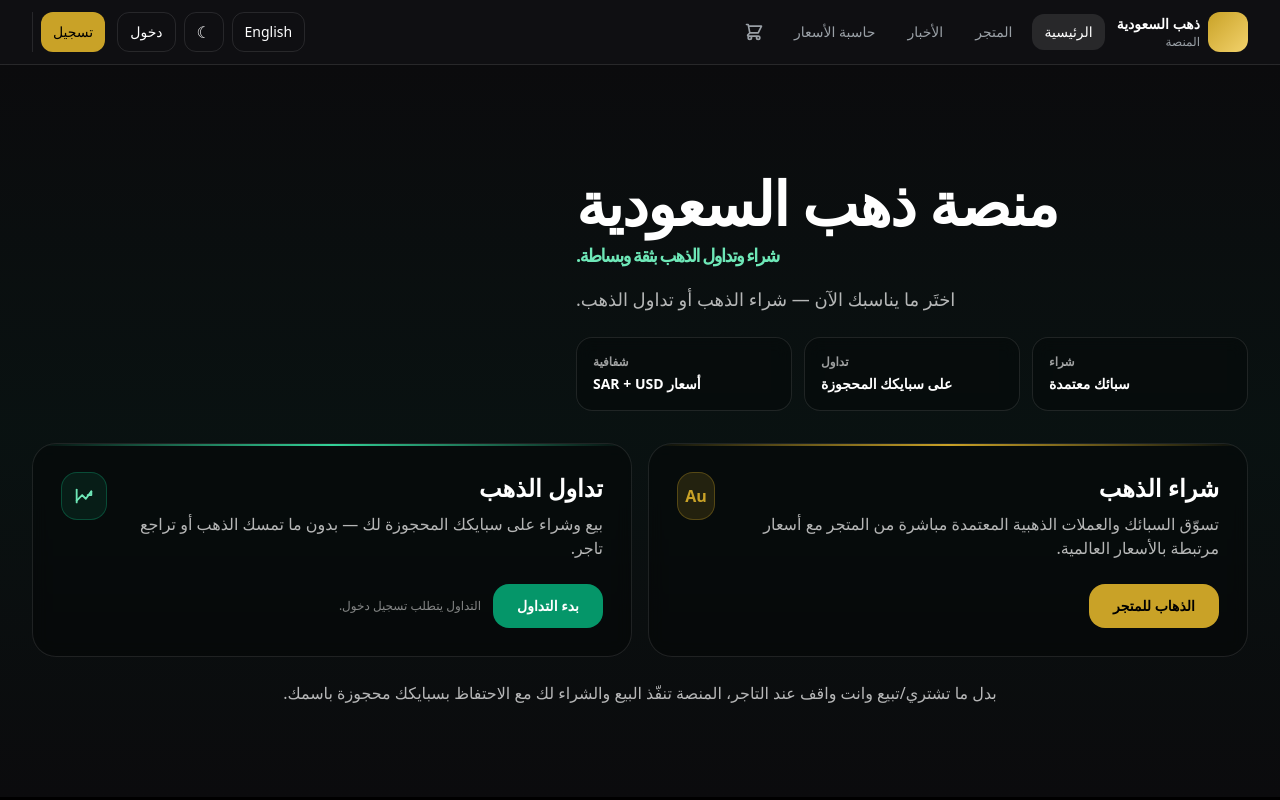
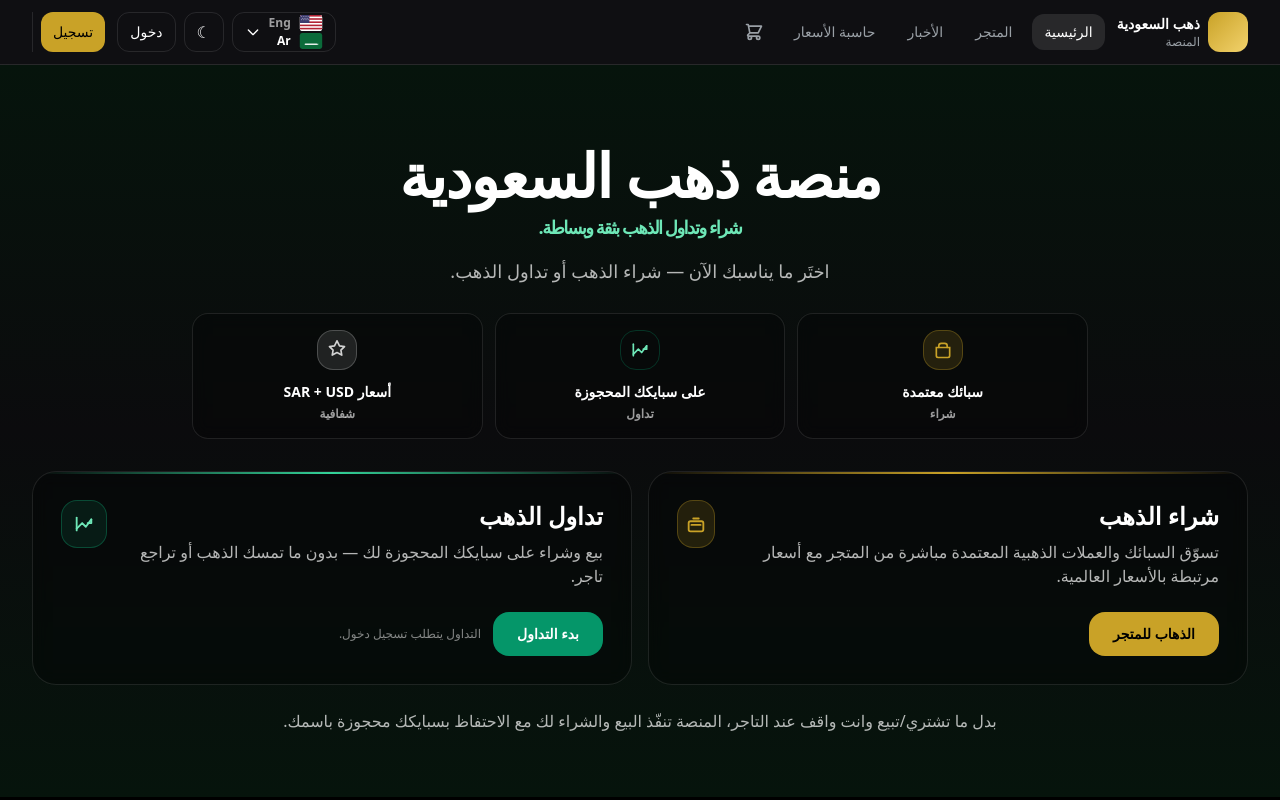
Before and after one commit to MohamedElbaloty/Gold, a React (Create React App) app in the folder frontend/: page / in a window 1280 px wide. Shown: the top 800 px of the page. Built offline with nearby package versions, Linux system fonts and the light colour scheme; no server answers.

Commit message:
Improve homepage hero and language switcher
Center feature cards with icons, refine Saudi-inspired background, and add Eng/Ar dropdown with US/SA flags.

```diff
--- a/frontend/src/components/Navbar.js
+++ b/frontend/src/components/Navbar.js
@@ -30,6 +30,54 @@ const ChevronDown = ({ className }) => (
   </svg>
 );
 
+// Small flag icons (inline SVG)
+const FlagUS = ({ className }) => (
+  <svg viewBox="0 0 28 20" className={className} aria-hidden="true">
+    <rect width="28" height="20" rx="3" fill="#fff" />
+    <g clipPath="url(#usClip)">
+      <rect width="28" height="20" fill="#fff" />
+      <g fill="#B22234">
+        <rect y="0" width="28" height="2" />
+        <rect y="4" width="28" height="2" />
+        <rect y="8" width="28" height="2" />
+        <rect y="12" width="28" height="2" />
+        <rect y="16" width="28" height="2" />
+      </g>
+      <rect width="12" height="10" fill="#3C3B6E" />
+      <g fill="#fff" opacity="0.9">
+        <circle cx="2" cy="2" r="0.55" />
+        <circle cx="4.3" cy="2" r="0.55" />
+        <circle cx="6.6" cy="2" r="0.55" />
+        <circle cx="8.9" cy="2" r="0.55" />
+        <circle cx="11.2" cy="2" r="0.55" />
+        <circle cx="3.1" cy="4" r="0.55" />
+        <circle cx="5.4" cy="4" r="0.55" />
+        <circle cx="7.7" cy="4" r="0.55" />
+        <circle cx="10" cy="4" r="0.55" />
+        <circle cx="2" cy="6" r="0.55" />
+        <circle cx="4.3" cy="6" r="0.55" />
+        <circle cx="6.6" cy="6" r="0.55" />
+        <circle cx="8.9" cy="6" r="0.55" />
+        <circle cx="11.2" cy="6" r="0.55" />
+      </g>
+    </g>
+    <defs>
+      <clipPath id="usClip">
+        <rect width="28" height="20" rx="3" />
+      </clipPath>
+    </defs>
+  </svg>
+);
+
+const FlagSA = ({ className }) => (
+  <svg viewBox="0 0 28 20" className={className} aria-hidden="true">
+    <rect width="28" height="20" rx="3" fill="#0B6B3A" />
+    {/* simple sword line (no script) */}
+    <path d="M7 14h14" stroke="#fff" strokeWidth="2" strokeLinecap="round" opacity="0.9" />
+    <path d="M21 14l2-1v2z" fill="#fff" opacity="0.9" />
+  </svg>
+);
+
 // Trading icon
 const TradeIcon = ({ className }) => (
   <svg className={className} fill="none" stroke="currentColor" viewBox="0 0 24 24" aria-hidden="true">
@@ -40,15 +88,17 @@ const TradeIcon = ({ className }) => (
 
 const Navbar = () => {
   const { user, logout, accountMode, setAccountMode } = useContext(AuthContext);
-  const { lang, toggleLang, theme, toggleTheme } = useContext(UiContext);
+  const { lang, setLang, theme, toggleTheme } = useContext(UiContext);
   const navigate = useNavigate();
   const location = useLocation();
   const [menuOpen, setMenuOpen] = useState(false);
   const [userMenuOpen, setUserMenuOpen] = useState(false);
   const [balanceMenuOpen, setBalanceMenuOpen] = useState(false);
+  const [langMenuOpen, setLangMenuOpen] = useState(false);
   const [balances, setBalances] = useState({ demo: null, real: null });
   const userMenuRef = useRef(null);
   const balanceMenuRef = useRef(null);
+  const langMenuRef = useRef(null);
 
   const isActive = (path) => location.pathname === path || location.pathname.startsWith(path + '/');
 
@@ -69,7 +119,7 @@ const Navbar = () => {
       profile: lang === 'ar' ? 'الملف الشخصي' : 'Profile',
       changePassword: lang === 'ar' ? 'تغيير كلمة المرور' : 'Change password',
       dark: lang === 'ar' ? 'الوضع الليلي' : 'Dark mode',
-      language: lang === 'ar' ? 'English' : 'العربية',
+      language: lang === 'ar' ? 'Eng / Ar' : 'Eng / Ar',
       demo: lang === 'ar' ? 'تجريبي' : 'Demo',
       real: lang === 'ar' ? 'حقيقي' : 'Real',
       balanceNow: lang === 'ar' ? 'رصيدك الآن' : 'Balance',
@@ -108,6 +158,7 @@ const Navbar = () => {
     const handleClickOutside = (e) => {
       if (userMenuRef.current && !userMenuRef.current.contains(e.target)) setUserMenuOpen(false);
       if (balanceMenuRef.current && !balanceMenuRef.current.contains(e.target)) setBalanceMenuOpen(false);
+      if (langMenuRef.current && !langMenuRef.current.contains(e.target)) setLangMenuOpen(false);
     };
     document.addEventListener('click', handleClickOutside);
     return () => document.removeEventListener('click', handleClickOutside);
@@ -213,13 +264,62 @@ const Navbar = () => {
           </div>
 
           <div className="flex items-center gap-2">
-            <button
-              type="button"
-              onClick={toggleLang}
-              className="hidden sm:inline-flex items-center justify-center h-10 px-3 rounded-xl border border-gray-200 dark:border-white/10 text-sm text-gray-700 dark:text-white hover:bg-gray-50 dark:hover:bg-white/5"
-            >
-              {labels.language}
-            </button>
+            <div className="hidden sm:block relative" ref={langMenuRef}>
+              <button
+                type="button"
+                onClick={() => setLangMenuOpen((o) => !o)}
+                className="inline-flex items-center gap-2 h-10 px-3 rounded-xl border border-gray-200 dark:border-white/10 text-gray-700 dark:text-white hover:bg-gray-50 dark:hover:bg-white/5"
+                aria-label="Language"
+                title="Language"
+              >
+                <div className="flex flex-col leading-[1.05] text-xs font-semibold">
+                  <div className={`flex items-center gap-2 ${lang === 'en' ? 'text-gray-900 dark:text-white' : 'text-gray-500 dark:text-white/60'}`}>
+                    <FlagUS className="h-4 w-6 rounded-sm" />
+                    <span>Eng</span>
+                  </div>
+                  <div className={`mt-0.5 flex items-center gap-2 ${lang === 'ar' ? 'text-gray-900 dark:text-white' : 'text-gray-500 dark:text-white/60'}`}>
+                    <FlagSA className="h-4 w-6 rounded-sm" />
+                    <span>Ar</span>
+                  </div>
+                </div>
+                <ChevronDown className={`w-4 h-4 shrink-0 transition-transform ${langMenuOpen ? 'rotate-180' : ''}`} />
+              </button>
+
+              {langMenuOpen && (
+                <div className="absolute top-full right-0 mt-1 w-44 rounded-xl border border-gray-200 dark:border-white/10 bg-white dark:bg-brand-surface shadow-lg overflow-hidden z-50">
+                  <button
+                    type="button"
+                    onClick={() => {
+                      setLang('en');
+                      setLangMenuOpen(false);
+                    }}
+                    className={`w-full flex items-center gap-2 px-3 py-2.5 text-left text-sm transition ${
+                      lang === 'en'
+                        ? 'bg-gray-50 dark:bg-white/10 text-gray-900 dark:text-white font-semibold'
+                        : 'hover:bg-gray-50 dark:hover:bg-white/5 text-gray-700 dark:text-white'
+                    }`}
+                  >
+                    <FlagUS className="h-4 w-6 rounded-sm" />
+                    <span>Eng</span>
+                  </button>
+                  <button
+                    type="button"
+                    onClick={() => {
+                      setLang('ar');
+                      setLangMenuOpen(false);
+                    }}
+                    className={`w-full flex items-center gap-2 px-3 py-2.5 text-left text-sm transition ${
+                      lang === 'ar'
+                        ? 'bg-gray-50 dark:bg-white/10 text-gray-900 dark:text-white font-semibold'
+                        : 'hover:bg-gray-50 dark:hover:bg-white/5 text-gray-700 dark:text-white'
+                    }`}
+                  >
+                    <FlagSA className="h-4 w-6 rounded-sm" />
+                    <span>Ar</span>
+                  </button>
+                </div>
+              )}
+            </div>
             <button
               type="button"
               onClick={toggleTheme}
@@ -481,10 +581,13 @@ const Navbar = () => {
 
               <button
                 type="button"
-                onClick={toggleLang}
+                onClick={() => setLang((l) => (l === 'ar' ? 'en' : 'ar'))}
                 className="w-full text-left px-3 py-2 rounded-xl text-sm text-gray-900 dark:text-white hover:bg-gray-50 dark:hover:bg-white/5"
               >
-                {labels.language}
+                <span className="inline-flex items-center gap-2">
+                  {lang === 'ar' ? <FlagUS className="h-4 w-6 rounded-sm" /> : <FlagSA className="h-4 w-6 rounded-sm" />}
+                  <span>{lang === 'ar' ? 'Eng' : 'Ar'}</span>
+                </span>
               </button>
 
               {user ? (
--- a/frontend/src/pages/HomePage.js
+++ b/frontend/src/pages/HomePage.js
@@ -37,13 +37,13 @@ const HomePage = () => {
     <section className="relative overflow-hidden">
       <div
         aria-hidden="true"
-        className="absolute inset-0 bg-gradient-to-b from-white via-emerald-50/40 to-white dark:from-brand-bg dark:via-emerald-950/20 dark:to-brand-bg"
+        className="absolute inset-0 bg-gradient-to-b from-emerald-50/60 via-white to-emerald-50/60 dark:from-[#06140c] dark:via-brand-bg dark:to-[#06140c]"
       />
       {/* Saudi-flag inspired wash + motion (subtle) */}
       <div aria-hidden="true" className="absolute inset-0">
-        <div className="absolute inset-0 bg-gradient-to-br from-emerald-600/12 via-transparent to-brand-gold/12 dark:from-emerald-500/12 dark:to-brand-gold/12" />
-        <div className="absolute -top-24 left-1/2 h-[560px] w-[760px] -translate-x-1/2 rounded-[999px] bg-gradient-to-br from-emerald-600/18 via-emerald-600/10 to-transparent blur-3xl animate-[ksaWave_14s_ease-in-out_infinite]" />
-        <div className="absolute -bottom-36 right-[-140px] h-[560px] w-[560px] rounded-full bg-gradient-to-tr from-emerald-600/16 via-brand-gold/14 to-transparent blur-3xl animate-[ksaWave_18s_ease-in-out_infinite]" />
+        <div className="absolute inset-0 bg-gradient-to-br from-emerald-700/18 via-transparent to-brand-gold/12 dark:from-emerald-500/16 dark:to-brand-gold/12" />
+        <div className="absolute -top-28 left-1/2 h-[620px] w-[820px] -translate-x-1/2 rounded-[999px] bg-gradient-to-br from-emerald-700/22 via-emerald-600/10 to-transparent blur-3xl animate-[ksaWave_14s_ease-in-out_infinite]" />
+        <div className="absolute -bottom-40 right-[-160px] h-[620px] w-[620px] rounded-full bg-gradient-to-tr from-emerald-700/18 via-brand-gold/14 to-transparent blur-3xl animate-[ksaWave_18s_ease-in-out_infinite]" />
       </div>
 
       <div className="relative max-w-7xl mx-auto px-4 sm:px-6 lg:px-8 py-10 sm:py-14">
@@ -51,7 +51,7 @@ const HomePage = () => {
           <div className="w-full">
             <div className="grid grid-cols-1 lg:grid-cols-12 gap-8 items-center">
               <div className="lg:col-span-12">
-                <div className="max-w-2xl mx-auto lg:mx-0 text-center lg:text-left">
+                <div className="max-w-4xl mx-auto text-center">
                   <h1 className="mt-4 text-3xl sm:text-4xl md:text-6xl font-extrabold tracking-tight text-gray-900 dark:text-white">
                     <span className="block">{labels.title}</span>
                     <span className="mt-2 block text-base sm:text-lg font-semibold text-emerald-700 dark:text-emerald-300">
@@ -63,18 +63,53 @@ const HomePage = () => {
                     {labels.subtitle}
                   </p>
 
-                  <div className="mt-6 grid grid-cols-1 sm:grid-cols-3 gap-3 text-left">
-                    <div className="rounded-2xl border border-gray-200/70 dark:border-white/10 bg-white/70 dark:bg-black/25 backdrop-blur p-4">
-                      <div className="text-xs font-semibold text-gray-500 dark:text-white/60">{lang === 'ar' ? 'شراء' : 'Buy'}</div>
-                      <div className="mt-1 text-sm font-bold text-gray-900 dark:text-white">{lang === 'ar' ? 'سبائك معتمدة' : 'Certified bullion'}</div>
-                    </div>
-                    <div className="rounded-2xl border border-gray-200/70 dark:border-white/10 bg-white/70 dark:bg-black/25 backdrop-blur p-4">
-                      <div className="text-xs font-semibold text-gray-500 dark:text-white/60">{lang === 'ar' ? 'تداول' : 'Trade'}</div>
-                      <div className="mt-1 text-sm font-bold text-gray-900 dark:text-white">{lang === 'ar' ? 'على سبايكك المحجوزة' : 'Against reserved holdings'}</div>
-                    </div>
-                    <div className="rounded-2xl border border-gray-200/70 dark:border-white/10 bg-white/70 dark:bg-black/25 backdrop-blur p-4">
-                      <div className="text-xs font-semibold text-gray-500 dark:text-white/60">{lang === 'ar' ? 'شفافية' : 'Clarity'}</div>
-                      <div className="mt-1 text-sm font-bold text-gray-900 dark:text-white">{lang === 'ar' ? 'أسعار SAR + USD' : 'SAR + USD pricing'}</div>
+                  {/* Feature cards (center) */}
+                  <div className="mt-7 max-w-5xl mx-auto">
+                    <div className="grid grid-cols-1 sm:grid-cols-3 gap-3">
+                      <div className="rounded-2xl border border-emerald-700/15 dark:border-white/10 bg-white/70 dark:bg-black/25 backdrop-blur p-4 text-center">
+                        <div className="mx-auto h-10 w-10 rounded-2xl bg-brand-gold/15 border border-brand-gold/30 flex items-center justify-center">
+                          <svg viewBox="0 0 24 24" width="20" height="20" fill="none" className="text-brand-gold" aria-hidden="true">
+                            <path d="M4 9h16v10a2 2 0 0 1-2 2H6a2 2 0 0 1-2-2V9Z" stroke="currentColor" strokeWidth="2" />
+                            <path d="M7 9V7a3 3 0 0 1 3-3h4a3 3 0 0 1 3 3v2" stroke="currentColor" strokeWidth="2" strokeLinecap="round" />
+                          </svg>
+                        </div>
+                        <div className="mt-3 text-sm font-extrabold text-gray-900 dark:text-white">
+                          {lang === 'ar' ? 'سبائك معتمدة' : 'Certified bullion'}
+                        </div>
+                        <div className="mt-1 text-xs font-semibold text-gray-600 dark:text-white/60">
+                          {lang === 'ar' ? 'شراء' : 'Buy'}
+                        </div>
+                      </div>
+
+                      <div className="rounded-2xl border border-emerald-700/15 dark:border-white/10 bg-white/70 dark:bg-black/25 backdrop-blur p-4 text-center">
+                        <div className="mx-auto h-10 w-10 rounded-2xl bg-emerald-600/12 border border-emerald-600/30 flex items-center justify-center">
+                          <svg viewBox="0 0 24 24" width="20" height="20" fill="none" className="text-emerald-700 dark:text-emerald-300" aria-hidden="true">
+                            <path d="M4 19V5" stroke="currentColor" strokeWidth="2" strokeLinecap="round" />
+                            <path d="M4 17l6-6 4 4 6-8" stroke="currentColor" strokeWidth="2" strokeLinecap="round" strokeLinejoin="round" />
+                            <path d="M20 7v4h-4" stroke="currentColor" strokeWidth="2" strokeLinecap="round" strokeLinejoin="round" />
+                          </svg>
+                        </div>
+                        <div className="mt-3 text-sm font-extrabold text-gray-900 dark:text-white">
+                          {lang === 'ar' ? 'على سبايكك المحجوزة' : 'Reserved holdings'}
+                        </div>
+                        <div className="mt-1 text-xs font-semibold text-gray-600 dark:text-white/60">
+                          {lang === 'ar' ? 'تداول' : 'Trade'}
+                        </div>
+                      </div>
+
+                      <div className="rounded-2xl border border-emerald-700/15 dark:border-white/10 bg-white/70 dark:bg-black/25 backdrop-blur p-4 text-center">
+                        <div className="mx-auto h-10 w-10 rounded-2xl bg-white/60 dark:bg-white/10 border border-gray-200/60 dark:border-white/20 flex items-center justify-center">
+                          <svg viewBox="0 0 24 24" width="20" height="20" fill="none" className="text-gray-800 dark:text-white/80" aria-hidden="true">
+                            <path d="M12 1l3 6 6 .9-4.3 4.2 1 6-5.7-3-5.7 3 1-6L3 7.9 9 7l3-6Z" stroke="currentColor" strokeWidth="2" strokeLinejoin="round" />
+                          </svg>
+                        </div>
+                        <div className="mt-3 text-sm font-extrabold text-gray-900 dark:text-white">
+                          {lang === 'ar' ? 'أسعار SAR + USD' : 'SAR + USD pricing'}
+                        </div>
+                        <div className="mt-1 text-xs font-semibold text-gray-600 dark:text-white/60">
+                          {lang === 'ar' ? 'شفافية' : 'Clarity'}
+                        </div>
+                      </div>
                     </div>
                   </div>
                 </div>
@@ -90,7 +125,15 @@ const HomePage = () => {
                     <p className="mt-2 text-sm sm:text-base text-gray-600 dark:text-white/70">{labels.buyDesc}</p>
                   </div>
                   <div className="h-12 w-12 rounded-2xl bg-brand-gold/15 border border-brand-gold/30 flex items-center justify-center">
-                    <span className="text-brand-gold font-extrabold">Au</span>
+                    <svg viewBox="0 0 24 24" width="22" height="22" fill="none" className="text-brand-gold" aria-hidden="true">
+                      <path
+                        d="M6 9h12a2 2 0 0 1 2 2v7a2 2 0 0 1-2 2H6a2 2 0 0 1-2-2v-7a2 2 0 0 1 2-2Z"
+                        stroke="currentColor"
+                        strokeWidth="2"
+                      />
+                      <path d="M7 13h10" stroke="currentColor" strokeWidth="2" strokeLinecap="round" />
+                      <path d="M9 6h6" stroke="currentColor" strokeWidth="2" strokeLinecap="round" />
+                    </svg>
                   </div>
                 </div>
                 <div className="mt-6 flex flex-wrap items-center gap-3">
```
